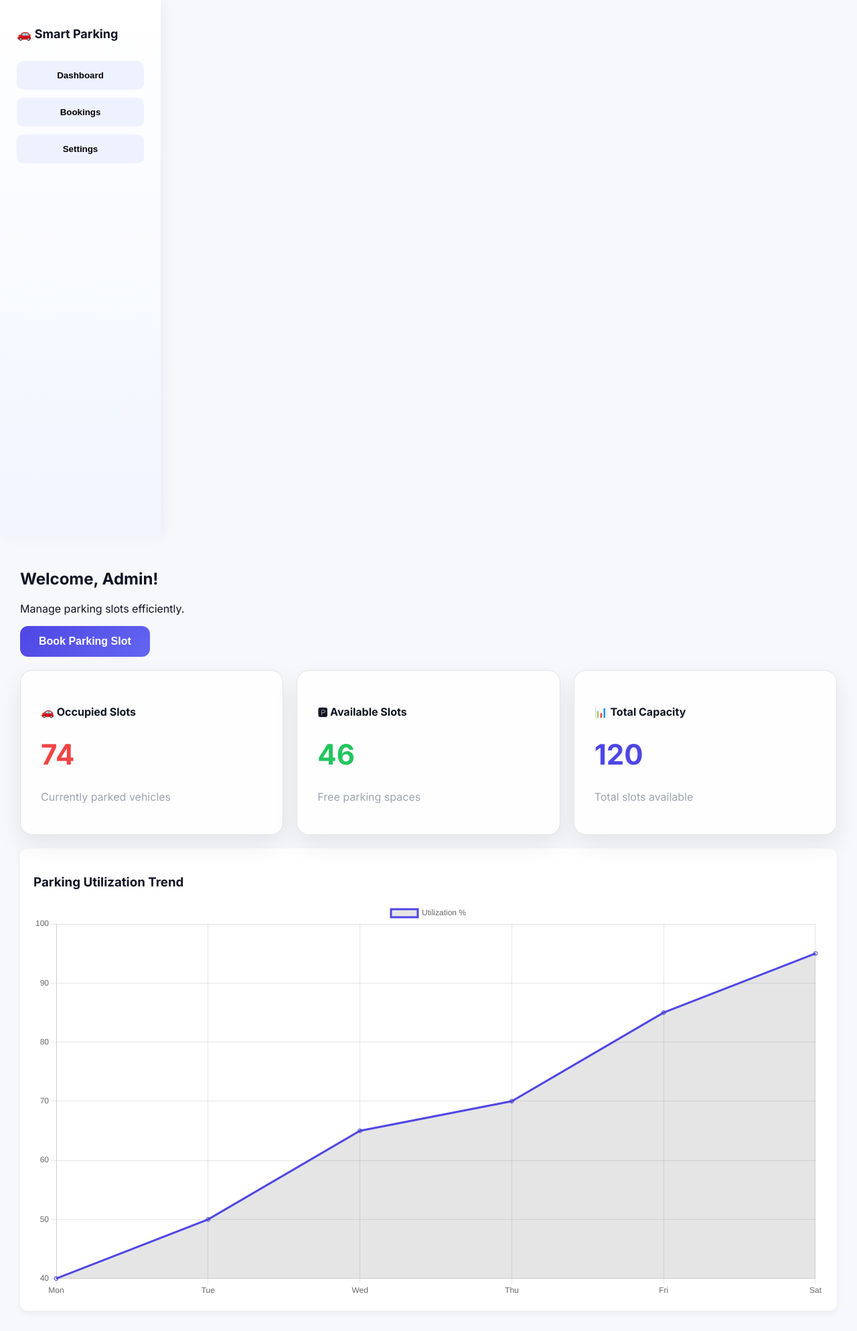
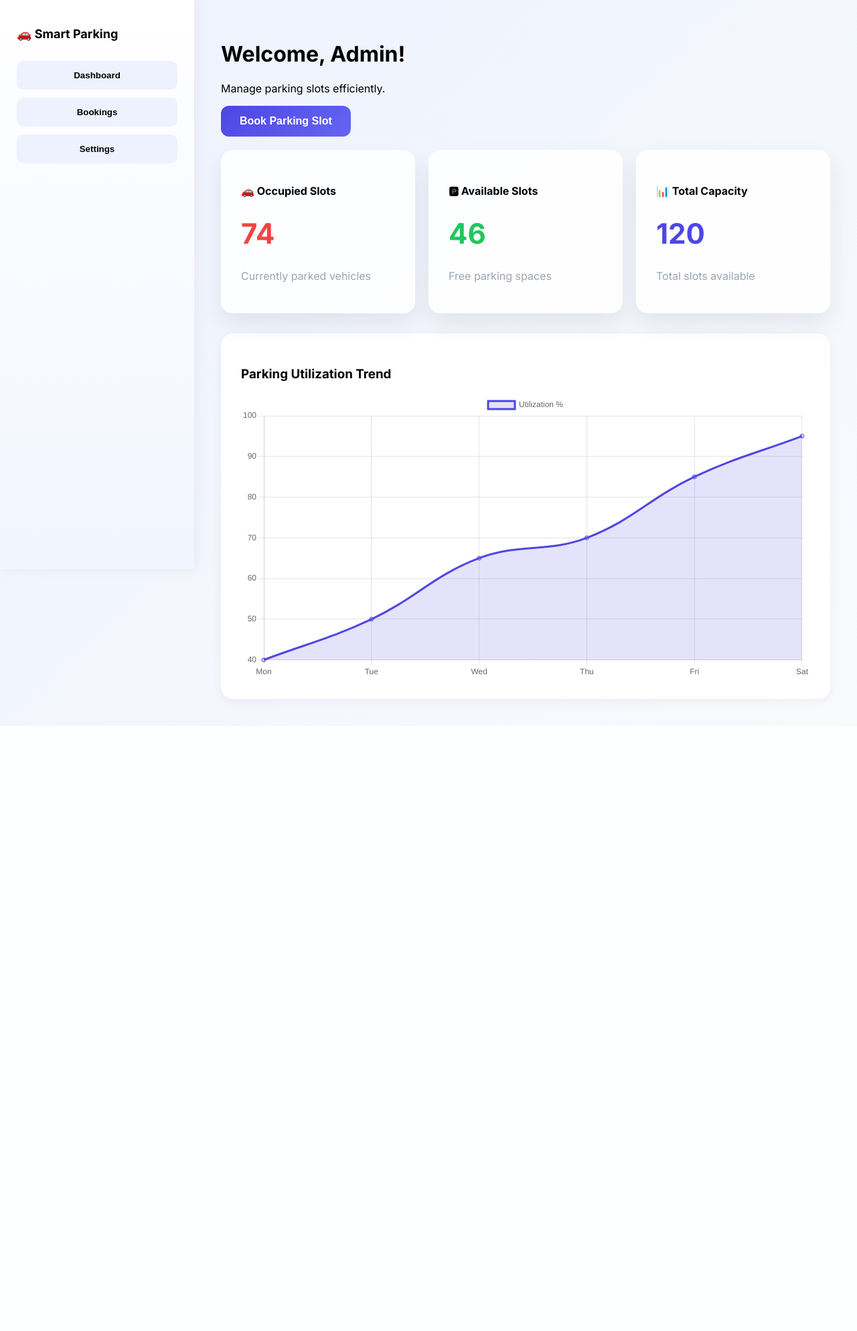
Before and after one commit to yadusaheb5-oss/parking_management, a Flask app: page / in a window 1280 px wide. Shown: the whole page at 67% size. After the commit the page ends 1054 px from the top, so only its background shows below. Run offline with Flask 3, Linux system fonts and the light colour scheme; parts of the project's set-up code (start-up, migrations or seed data) failed here and were passed over.

Commit message:
Update index.html

```diff
--- a/parking_management_system-master/templates/index.html
+++ b/parking_management_system-master/templates/index.html
@@ -3,82 +3,20 @@
 <head>
 <meta charset="utf-8" />
 <meta name="viewport" content="width=device-width, initial-scale=1" />
-    <title>Parking Management - Web</title>
-    <style>
-      :root {
-        --bg: #0b1020;
-        --panel: #0f162e;
-        --panel-2: #111939;
-        --text: #e7ecf8;
-        --muted: #9aa4bf;
-        --primary: #5b8cff;
-        --primary-600: #3f6df1;
-        --border: rgba(255,255,255,.08);
-        --success: #22c55e;
-        --warning: #f59e0b;
-      }
-      @media (prefers-color-scheme: light) {
-        :root {
-          --bg: #f7f8fc;
-          --panel: #ffffff;
-          --panel-2: #ffffff;
-          --text: #101322;
-          --muted: #495065;
-          --primary: #3f6df1;
-          --primary-600: #3359cc;
-          --border: rgba(0,0,0,.1);
-        }
-      }
+<title>Smart Parking Dashboard</title>
 
-      * { box-sizing: border-box; }
-      body { margin: 0; font-family: Inter, system-ui, -apple-system, Segoe UI, Roboto, sans-serif; background: var(--bg); color: var(--text); }
-      .container { max-width: 1100px; margin: 0 auto; padding: 32px 20px 60px; }
-      header { display: flex; align-items: center; justify-content: space-between; gap: 16px; margin-bottom: 18px; }
-      .brand { display: flex; align-items: center; gap: 12px; }
-      .logo { width: 40px; height: 40px; border-radius: 10px; background: linear-gradient(135deg, var(--primary), #8aa7ff); display: grid; place-items: center; color: white; font-weight: 800; letter-spacing: .5px; }
-      .title { line-height: 1.1; margin: 0; font-size: 22px; }
-      .subtitle { margin: 4px 0 0; color: var(--muted); font-size: 13px; }
-
-      .grid { display: grid; grid-template-columns: 1.2fr .8fr; gap: 18px; }
-      @media (max-width: 900px) { .grid { grid-template-columns: 1fr; } }
-
-      .card { background: linear-gradient(180deg, var(--panel), var(--panel-2)); border: 1px solid var(--border); border-radius: 14px; overflow: hidden; box-shadow: 0 6px 30px rgba(0,0,0,.18); }
-      .card h3 { margin: 0; padding: 14px 16px; font-size: 15px; letter-spacing: .3px; border-bottom: 1px solid var(--border); background: linear-gradient(180deg, rgba(255,255,255,.02), rgba(255,255,255,0)); }
-      .card .content { padding: 14px; }
-
-      label { display: block; margin-bottom: 8px; font-weight: 600; font-size: 13px; color: var(--muted); }
-      textarea { width: 100%; min-height: 260px; resize: vertical; background: rgba(255,255,255,.03); color: var(--text); border: 1px solid var(--border); border-radius: 10px; padding: 12px 12px; font-family: ui-monospace, SFMono-Regular, Menlo, Consolas, monospace; font-size: 13px; outline: none; }
-      textarea:focus { border-color: var(--primary); box-shadow: 0 0 0 3px rgba(91,140,255,.2); }
-
-      .controls { display: flex; align-items: center; gap: 12px; flex-wrap: wrap; margin-top: 12px; }
-      .btn { background: var(--primary); color: white; border: 1px solid transparent; padding: 10px 16px; border-radius: 10px; font-weight: 600; cursor: pointer; transition: .2s; }
-      .btn:hover { background: var(--primary-600); transform: translateY(-1px); }
-      .btn.secondary { background: transparent; color: var(--text); border-color: var(--border); }
-      .btn.secondary:hover { border-color: var(--primary); }
-      .file { padding: 8px 0; color: var(--muted); font-size: 13px; }
-
-      .flash { margin: 10px 0; padding: 10px 12px; border-radius: 10px; border: 1px solid rgba(255, 193, 7, .35); background: rgba(255, 193, 7, .12); color: #ffd166; }
-
-      .output pre { background: #0a0f1d; border: 1px solid var(--border); color: #e4e8f5; padding: 16px; border-radius: 12px; overflow: auto; max-height: 420px; }
-      .output header { display: flex; justify-content: space-between; align-items: center; padding: 12px 14px; border-bottom: 1px solid var(--border); background: linear-gradient(180deg, rgba(255,255,255,.03), rgba(255,255,255,0)); }
-      .muted { color: var(--muted); }
-
-      footer { margin-top: 28px; color: var(--muted); font-size: 12px; text-align: center; }
-    </style>
-  </head>
-  <body>
 <link href="https://fonts.googleapis.com/css2?family=Inter:wght@400;600;700&display=swap" rel="stylesheet">
 <script src="https://cdn.jsdelivr.net/npm/chart.js"></script>
 
 <style>
-body body {
+body {
     margin:0;
     font-family:'Inter', sans-serif;
     background: linear-gradient(135deg, #eef2ff 0%, #f8fafc 100%);
     display:flex;
 }
 
-
+/* Sidebar */
 .sidebar {
     width:240px;
     background: linear-gradient(180deg, #ffffff, #f1f5ff);
@@ -86,7 +24,6 @@ body body {
     padding:25px;
     box-shadow: 4px 0 20px rgba(0,0,0,0.05);
 }
-
 
 .sidebar h2 {
     font-size:18px;
@@ -111,12 +48,13 @@ body body {
     transform:translateX(5px);
 }
 
-
+/* Main */
 .main {
     flex:1;
-    padding:30px;
+    padding:40px;
 }
 
+/* Cards */
 .cards {
     display:flex;
     gap:20px;
@@ -138,7 +76,7 @@ body body {
     box-shadow: 0 20px 45px rgba(79,70,229,0.15);
 }
 
-
+/* Button */
 .primary-btn {
     background: linear-gradient(135deg, #4f46e5, #6366f1);
     color:white;
@@ -156,15 +94,28 @@ body body {
     box-shadow: 0 12px 30px rgba(79,70,229,0.4);
 }
 
-
+/* Chart Box */
 .table {
     background:white;
-    margin-top:20px;
-    border-radius:12px;
-    padding:20px;
-    box-shadow:0 4px 10px rgba(0,0,0,0.05);
+    margin-top:30px;
+    border-radius:18px;
+    padding:30px;
+    box-shadow:0 4px 15px rgba(0,0,0,0.05);
 }
+
+/* Flash Messages */
+.flash {
+    margin:15px 0;
+    padding:12px;
+    border-radius:8px;
+    font-weight:600;
+}
+.success { background:#d1fae5; }
+.error { background:#fee2e2; }
 </style>
+</head>
+
+<body>
 
 <div class="sidebar">
     <h2>🚗 Smart Parking</h2>
@@ -174,30 +125,18 @@ body body {
 </div>
 
 <div class="main">
-    <h2>Welcome, Admin!</h2>
+    <h1>Welcome, Admin!</h1>
     <p>Manage parking slots efficiently.</p>
+
     {% with messages = get_flashed_messages(with_categories=true) %}
     {% if messages %}
         {% for category, message in messages %}
-      <div style="
-          margin:15px 0;
-          padding:12px;
-          border-radius:8px;
-          font-weight:600;
-          background-color:
-            {% if category == 'success' %}#d1fae5
-            {% elif category == 'error' %}#fee2e2
-            {% else %}#e0e7ff
-            {% endif %};
-          color:#111;
-      ">
+            <div class="flash {{ category }}">
                 {{ message }}
             </div>
         {% endfor %}
     {% endif %}
     {% endwith %}
-
-
 
     <button class="primary-btn" onclick="openModal()">Book Parking Slot</button>
 
@@ -223,7 +162,6 @@ body body {
 
     </div>
 
-
     <div class="table">
         <h3>Parking Utilization Trend</h3>
         <canvas id="chart"></canvas>
@@ -237,7 +175,7 @@ body body {
         <form method="POST" action="/book">
             <input type="text" name="location" placeholder="Location" required style="width:100%; margin-bottom:10px; padding:10px;">
             <input type="text" name="reg_no" placeholder="Registration No" required style="width:100%; margin-bottom:10px; padding:10px;">
-            <input type="number" name="driver_age" placeholder="Driver Age" required style="width:100%; margin-bottom:10px; padding:10px;">
+            <input type="number" name="driver_age" placeholder="Driver Age" required style="width:100%; margin-bottom:15px; padding:10px;">
             <button type="submit" class="primary-btn">Confirm Booking</button>
         </form>
     </div>
@@ -248,6 +186,13 @@ function openModal(){
     document.getElementById('bookingModal').style.display='flex';
 }
 
+window.onclick = function(event) {
+  const modal = document.getElementById('bookingModal');
+  if (event.target == modal) {
+    modal.style.display = "none";
+  }
+}
+
 new Chart(document.getElementById("chart"), {
     type: 'line',
     data: {
@@ -256,7 +201,9 @@ new Chart(document.getElementById("chart"), {
             label: "Utilization %",
             data: [40, 50, 65, 70, 85, 95],
             borderColor: "#4f46e5",
-            fill: true
+            backgroundColor: "rgba(79,70,229,0.15)",
+            fill: true,
+            tension: 0.4
         }]
     }
 });
```
Lines whose indentation alone changed are shown as unchanged.
